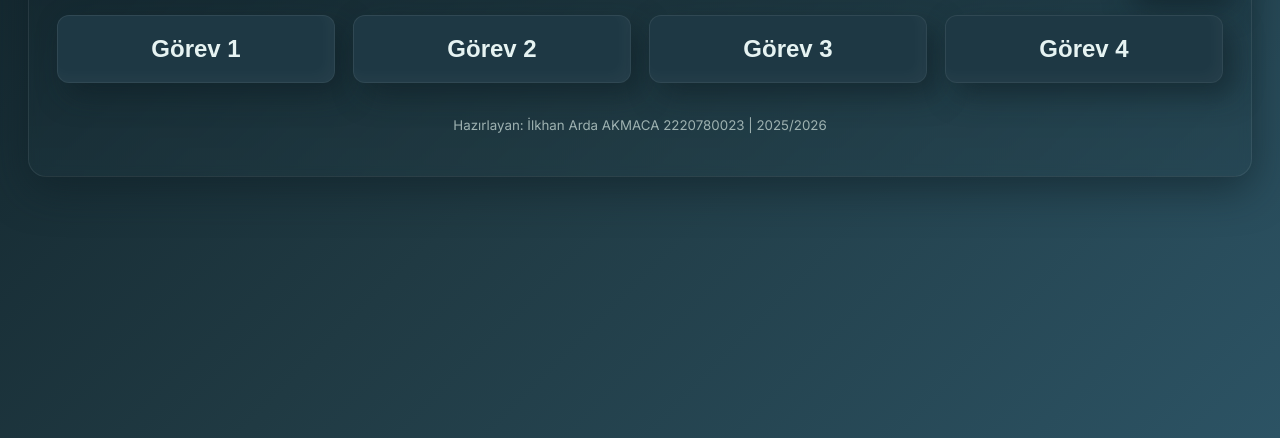
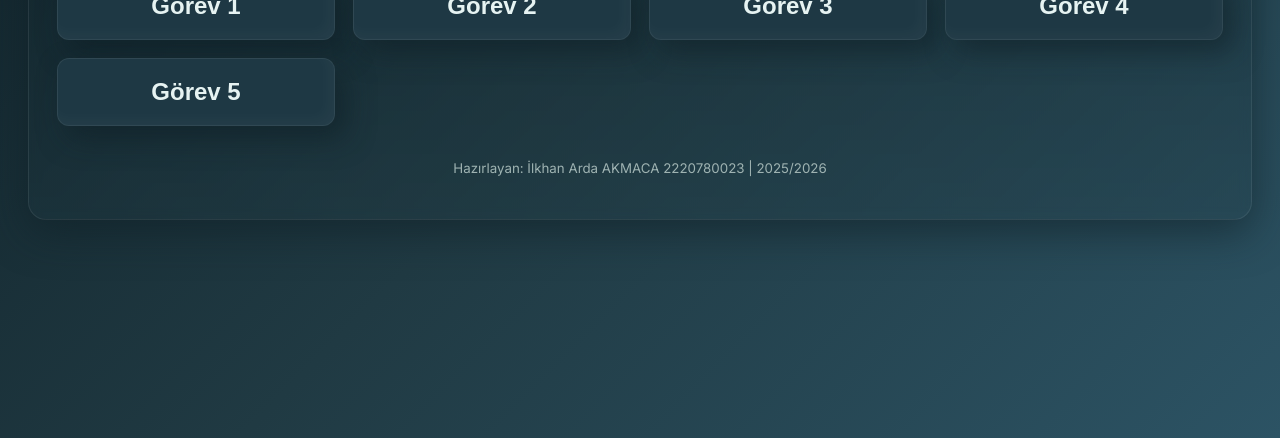
Before and after one commit to ilkhanarda/ilkhanarda.github.io, a plain HTML site: page index.html in a window 1280 px wide. Shown: the part 362-800 px from the top of the page. Drawn offline with nearby package versions, Linux system fonts and the light colour scheme.

Commit message:
Java__re

```diff
--- a/index.html
+++ b/index.html
@@ -27,8 +27,8 @@
       <button class="neo-btn-lottie btn-3" data-week="3" aria-label="Görev 2" data-target="görev2.html"><div class="lottie-arrow"></div></button>
       <button class="neo-btn-lottie btn-4" data-week="3" aria-label="Görev 3" data-target="görev3.html"><div class="lottie-arrow"></div></button>
       <button class="neo-btn-lottie btn-4" data-week="3" aria-label="Görev 4" data-target="görev4.html"><div class="lottie-arrow"></div></button>
-      <!-- <button class="neo-btn-lottie btn-6" data-week="6" aria-label="Hafta 6" data-target="hafta6.html"><div class="lottie-arrow"></div></button>
-      <button class="neo-btn-lottie btn-7" data-week="7" aria-label="Hafta 7" data-target="hafta7.html"><div class="lottie-arrow"></div></button>
+      <button class="neo-btn-lottie btn-6" data-week="6" aria-label="Görev 5" data-target="görev5.html"><div class="lottie-arrow"></div></button>
+      <!-- <button class="neo-btn-lottie btn-7" data-week="7" aria-label="Hafta 7" data-target="hafta7.html"><div class="lottie-arrow"></div></button>
       <button class="neo-btn-lottie btn-8" data-week="8" aria-label="Hafta 8" data-target="hafta8.html"><div class="lottie-arrow"></div></button>
       <button class="neo-btn-lottie btn-9" data-week="9" aria-label="Hafta 9" data-target="hafta9.html"><div class="lottie-arrow"></div></button>
       <button class="neo-btn-lottie btn-10" data-week="10" aria-label="Hafta 10" data-target="hafta10.html"><div class="lottie-arrow"></div></button>
```
Also changed, not shown: labindex.html (+2 -2 lines), görev5.html (renamed from lab2.html).
